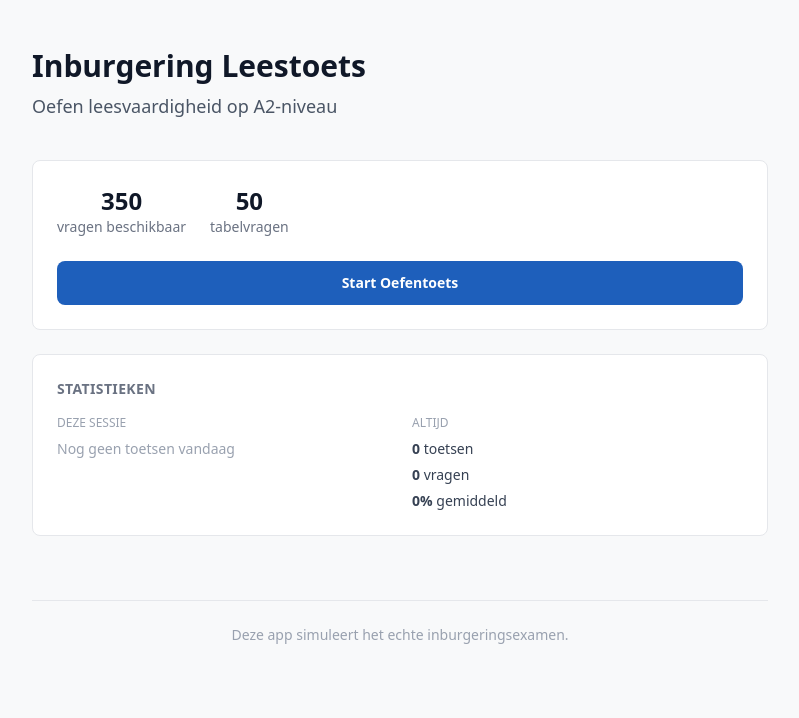
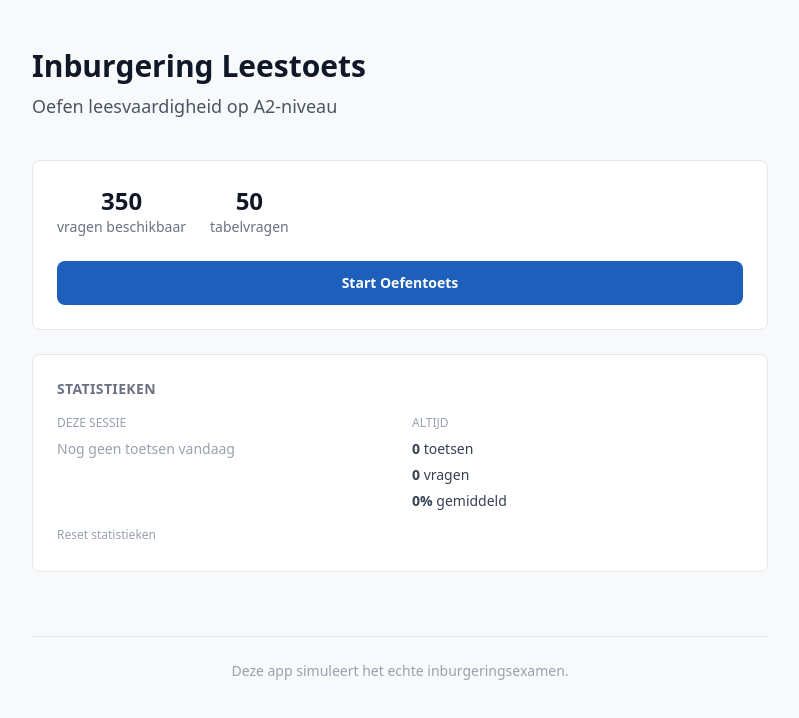
Before and after one commit to shreyasp/inburgering-oefenen-a2, a React (Vite) app: page / in a window 1280 px wide. Shown: the top 718 px of the page, without its empty margins (240-1039 px from the left). Built offline with nearby package versions, Linux system fonts and the light colour scheme.

Commit message:
fix: always show reset statistics button
Ultraworked with [Sisyphus]

```diff
--- a/src/pages/HomePage.tsx
+++ b/src/pages/HomePage.tsx
@@ -103,7 +103,6 @@ export function HomePage() {
               </div>
             </div>
 
-            {lifetime.attempts > 0 && (
             <button
               type="button"
               onClick={() => { clearAllHistory(); refresh(); }}
@@ -111,7 +110,6 @@ export function HomePage() {
             >
               Reset statistieken
             </button>
-            )}
           </div>
           </>
         )}
```
Lines whose indentation alone changed are shown as unchanged.
